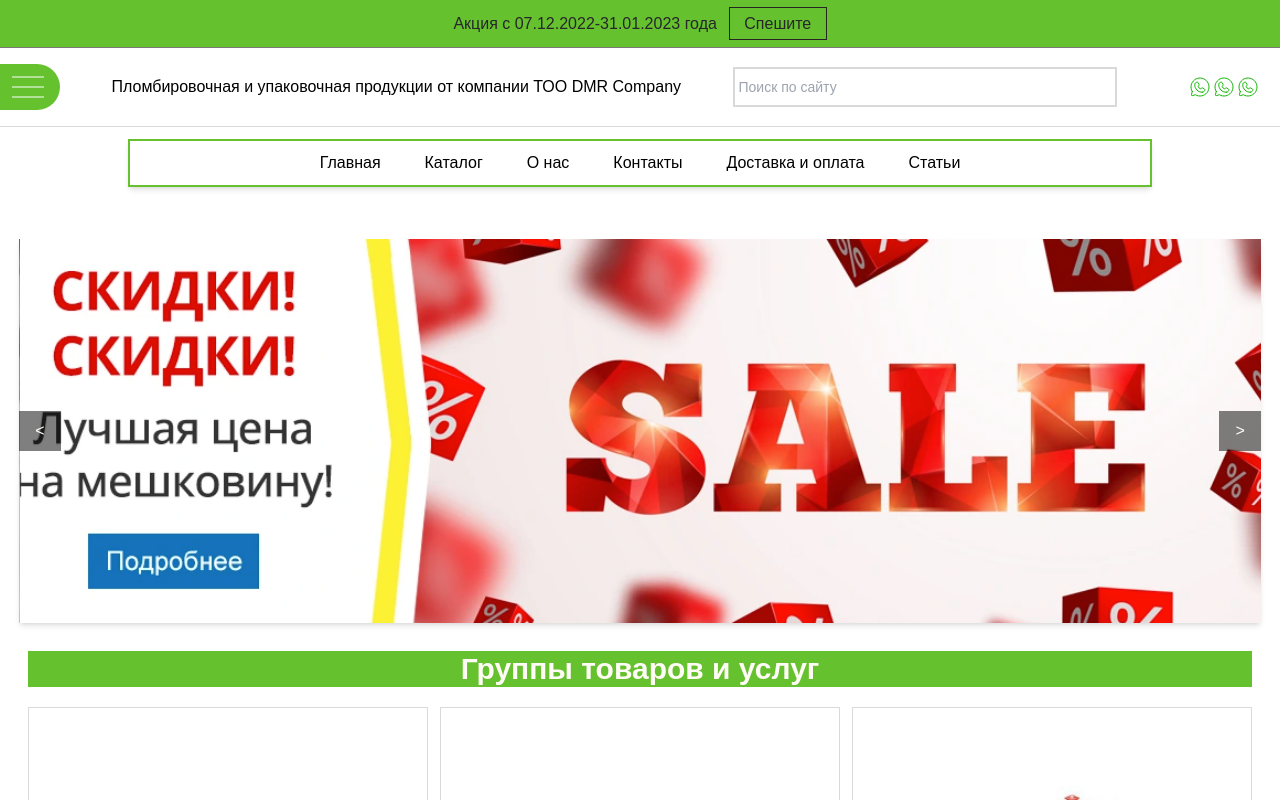
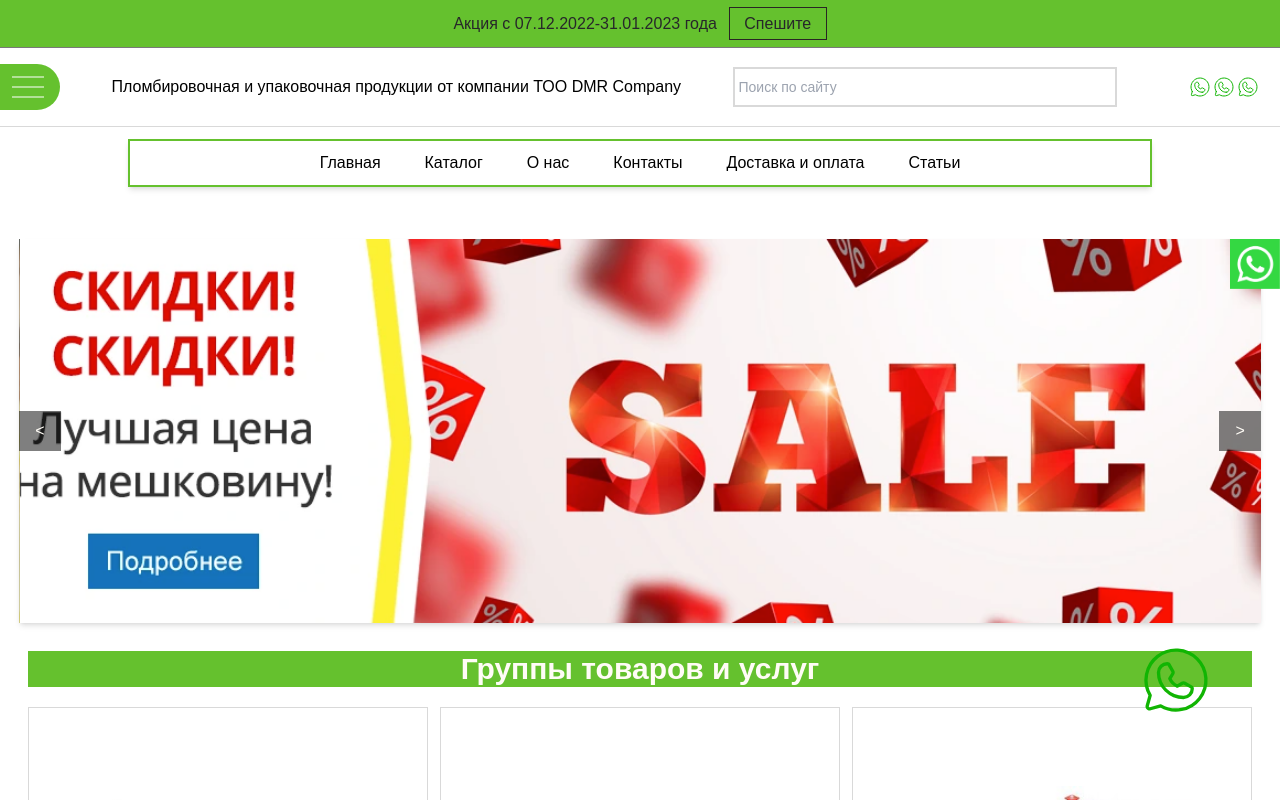
Before and after one commit to Wester641/ordinarynextkg, a Next.js app: page / in a window 1280 px wide. Shown: the top 800 px of the page. Built offline with nearby package versions, Linux system fonts and the light colour scheme.

Commit message:
add whats'app icon, add portfolio page and currected styles

```diff
--- a/app/about/page.jsx
+++ b/app/about/page.jsx
@@ -4,7 +4,7 @@ import React from "react";
 const About = () => {
   return (
     <div className="text-center">
-      <h1>Hammaga salom</h1>
+      <h1>About</h1>
     </div>
   );
 };
--- a/app/layout.jsx
+++ b/app/layout.jsx
@@ -4,6 +4,8 @@ import Footer from "../components/footer/Footer";
 import Header from "@/components/header/Header";
 import Promosale from "@/components/header/promoSale/Promosale";
 import NavbarSection from "@/components/header/navbar/CustomNavbar";
+import WhatsAppComponent from "@/components/whatsapp/WhatsAppComponent";
+import WhatsAppComponent2 from "@/components/whatsapp/WhatsAppComponent2";
 
 // const inter = Inter({ subsets: ["latin"] });
 
@@ -19,6 +21,7 @@ export default function RootLayout({ children }) {
         <Promosale />
         <Header />
         <NavbarSection />
+        <WhatsAppComponent2 />
         {children}
         <Footer />
       </body>
--- a/app/page.jsx
+++ b/app/page.jsx
@@ -12,12 +12,14 @@ import DescEnd from "../components/descriptions/DescEnd";
 import Portfolio from "../components/promoSection/PortfolioComponent";
 import PromoSection from "../components/promoSection/PromoSection";
 import ProductsCardsCustom from "../components/productsCards/ProductCardsCustom";
+import WhatsAppComponent from "@/components/whatsapp/WhatsAppComponent";
 
 const Home = () => {
   return (
     <div className="">
       <SimpleSlider />
       <PromoSection />
+      <WhatsAppComponent />
       <ProductsCardsCustom />
       <PromoBanner />
       <PromoSection2 />
--- a/components/header/Header.jsx
+++ b/components/header/Header.jsx
@@ -33,13 +33,13 @@ export default function Header() {
           />
         </div>
         <div className="flex px-5">
-          <Link className="hover:bg-green" href="/">
+          <Link className="hover:bg-green" href="https://wa.me/+996500370002">
             <Image src={logoImage} alt="what'sapp" />
           </Link>
-          <Link className="hover:bg-green" href="/">
+          <Link className="hover:bg-green" href="https://wa.me/+996500370002">
             <Image src={logoImage} alt="what'sapp" />
           </Link>
-          <Link className="hover:bg-green" href="/">
+          <Link className="hover:bg-green" href="https://wa.me/+996500370002">
             <Image src={logoImage} alt="what'sapp" />
           </Link>
         </div>
--- a/components/header/navbar/CustomNavbar.jsx
+++ b/components/header/navbar/CustomNavbar.jsx
@@ -2,12 +2,12 @@ import Link from "next/link";
 import React from "react";
 
 const navbarArray = [
-  "Главная",
-  "Каталог",
-  "О нас",
-  "Контакты",
-  "Доставка и оплата",
-  "Статьи",
+  { name: "Главная", path: "/" },
+  { name: "Каталог", path: "/catalogs" },
+  { name: "О нас", path: "/about" },
+  { name: "Контакты", path: "/contacts" },
+  { name: "Доставка и оплата", path: "/delivery" },
+  { name: "Статьи", path: "/articles" },
 ];
 function classNames(...classes) {
   return classes.filter(Boolean).join(" ");
@@ -19,7 +19,7 @@ export default function NavbarSection() {
         {navbarArray.map((el) => (
           <Link
             key={el.id}
-            href="/#"
+            href={el.path}
             className={classNames(
               el.current
                 ? "bg-green-900 text-green bold "
@@ -27,7 +27,7 @@ export default function NavbarSection() {
               "rounded-md px-3 py-2"
             )}
           >
-            {el}
+            {el.name}
           </Link>
         ))}
       </div>
--- /dev/null
+++ b/components/whatsapp/WhatsAppComponent.jsx
@@ -0,0 +1,15 @@
+import React from "react";
+import logoImage from "../../public/Img/icon/ContactsWhatsApp.svg";
+import logoWhatsapp from "../../public/Img/whatsapp(11).png";
+import Link from "next/link";
+import Image from "next/image";
+
+export default function WhatsAppComponent() {
+  return (
+    <div className="fixed z-50 right-[5%] rounded-full bottom-[10%] hover:bg-[#0000007f]">
+      <Link className=" cursor-pointer " href="https://wa.me/+996500370002">
+        <Image src={logoImage} width={80} height={80} alt="what'sapp" />
+      </Link>
+    </div>
+  );
+}
--- /dev/null
+++ b/components/whatsapp/WhatsAppComponent2.jsx
@@ -0,0 +1,14 @@
+import React from "react";
+import logoWhatsapp from "../../public/Img/whatsapp(11).png";
+import Link from "next/link";
+import Image from "next/image";
+
+export default function WhatsAppComponent2() {
+  return (
+    <div className="fixed z-50 right-0">
+      <Link className=" cursor-pointer " href="https://wa.me/+996500370002">
+        <Image src={logoWhatsapp} width={50} height={50} alt="what'sapp" />
+      </Link>
+    </div>
+  );
+}
```
Also changed, not shown: public/Img/whatsapp(11).png (added), public/Img/whatsapp(22).png (added).
